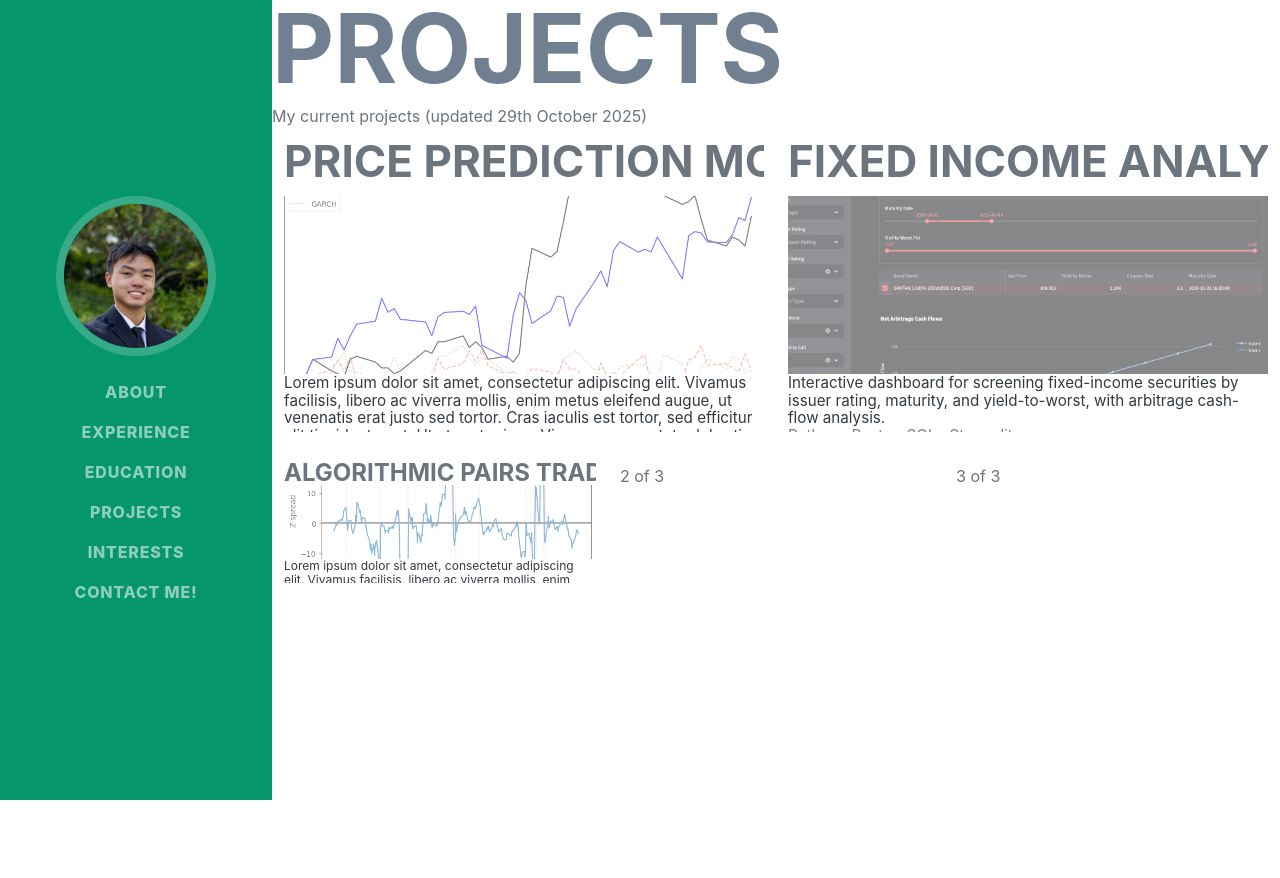
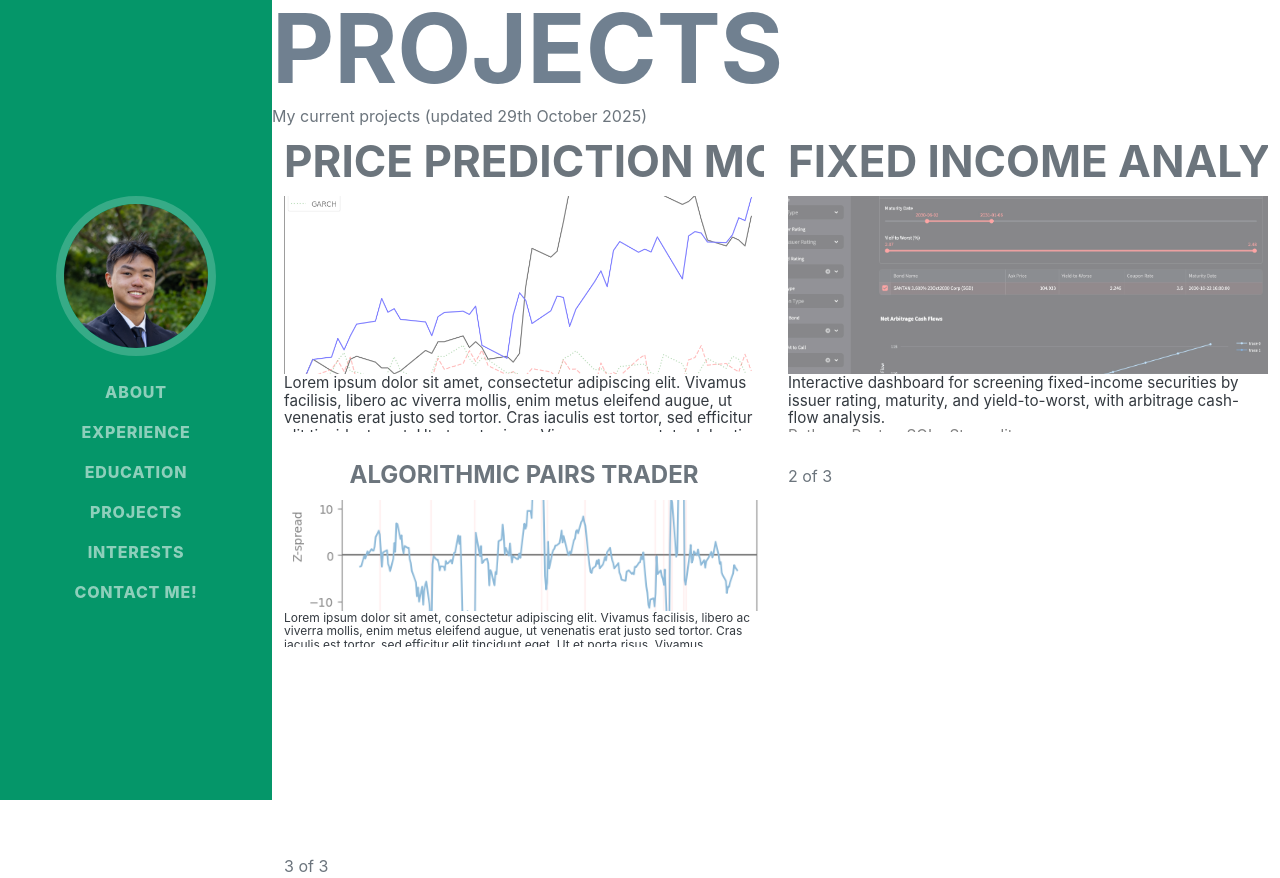
Before and after one commit to SJEGoh/website, a Flask app: page /projects in a window 1280 px wide. Before the commit the page ends 800 px from the top, so only its background shows below. Run offline with Flask 3, Linux system fonts and the light colour scheme; some libraries are stand-ins or nearby versions; some web fonts are replaced.

Commit message:
Small rect fix

```diff
--- a/templates/projects.html
+++ b/templates/projects.html
@@ -44,7 +44,7 @@
                         </a>
                     </div>
                 </div>
-                <div class="row">
+                <div class="row row row-cols-1 row-cols-md-2 g-4">
                     <div class="col proj-card2">
                         <a class = "proj-grid" data-bs-toggle="modal" data-bs-target="#Modal11" style="height: 50%;">
                         <img class="grid-pic img-fluid" src="{{ url_for('static', filename='assets/projects_img/norm_z.png') }}">
```
